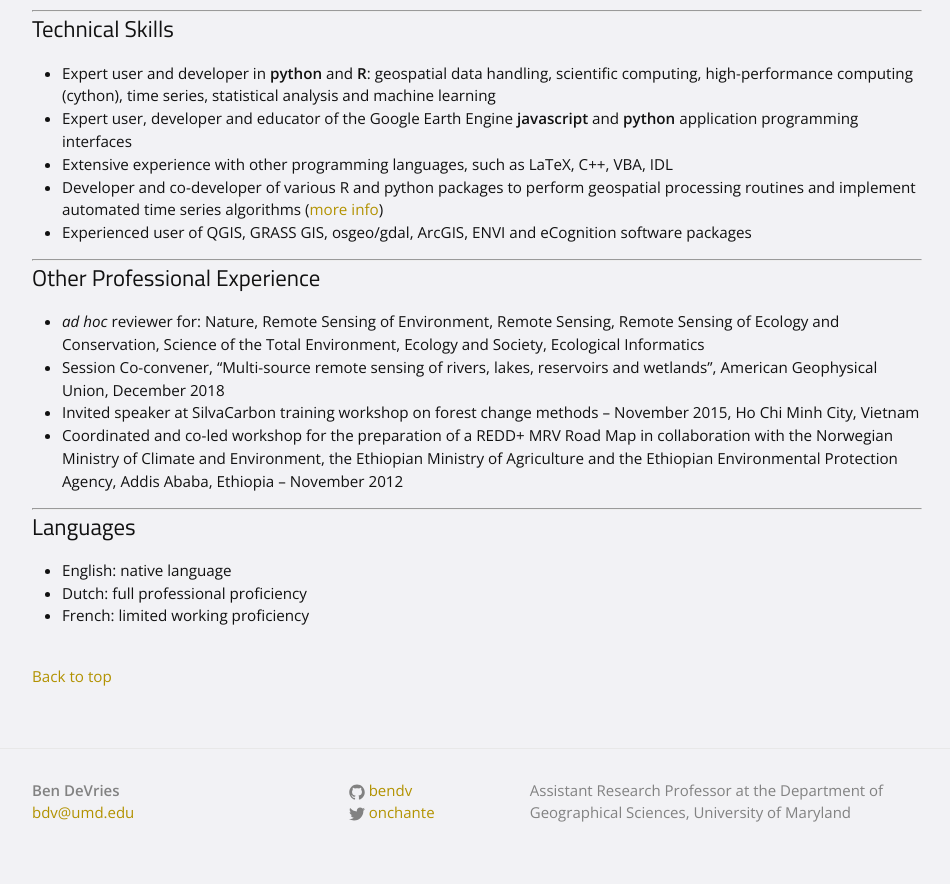
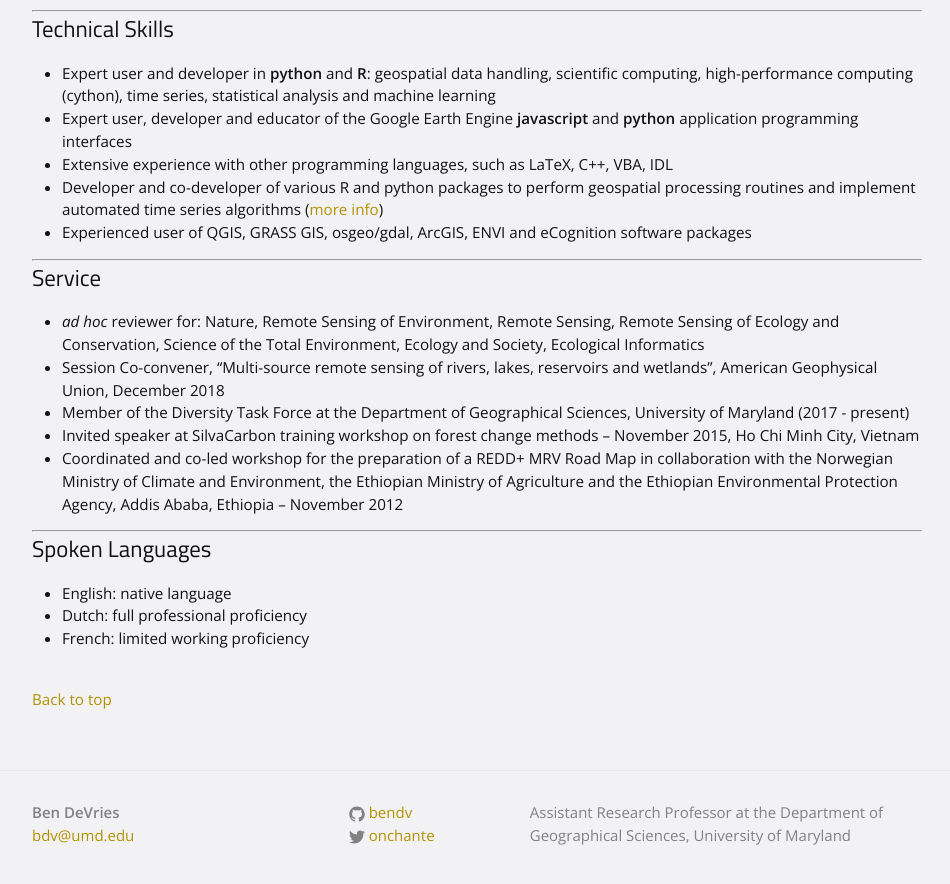
Before and after one commit to bendv/bendv.github.io, a Jekyll site: the page built from cv.md, in a window 1280 px wide and 900 px high, scrolled down 2609 px. Shown: the top 884 px of the window, without its empty margins (163-1113 px from the left). Built offline with Jekyll 4.4.1, drawn with Linux system fonts in a browser that asks for light colours.

Commit message:
update cv

```diff
--- a/cv.md
+++ b/cv.md
@@ -117,15 +117,16 @@ Tutoring Alliance Incorporated, Toronto, Canada
 
 ---
 
-## Other Professional Experience
+## Service
 * *ad hoc* reviewer for: Nature, Remote Sensing of Environment, Remote Sensing, Remote Sensing of Ecology and Conservation, Science of the Total Environment, Ecology and Society, Ecological Informatics
 * Session Co-convener, “Multi-source remote sensing of rivers, lakes, reservoirs and wetlands”, American Geophysical Union, December 2018
+* Member of the Diversity Task Force at the Department of Geographical Sciences, University of Maryland (2017 - present)
 * Invited speaker at SilvaCarbon training workshop on forest change methods – November 2015, Ho Chi Minh City, Vietnam
 * Coordinated and co-led workshop for the preparation of a REDD+ MRV Road Map in collaboration with the Norwegian Ministry of Climate and Environment, the Ethiopian Ministry of Agriculture and the Ethiopian Environmental Protection Agency, Addis Ababa, Ethiopia – November 2012
 
 ---
 
-## Languages
+## Spoken Languages
 * English: native language
 * Dutch: full professional proficiency
 * French: limited working proficiency
```
